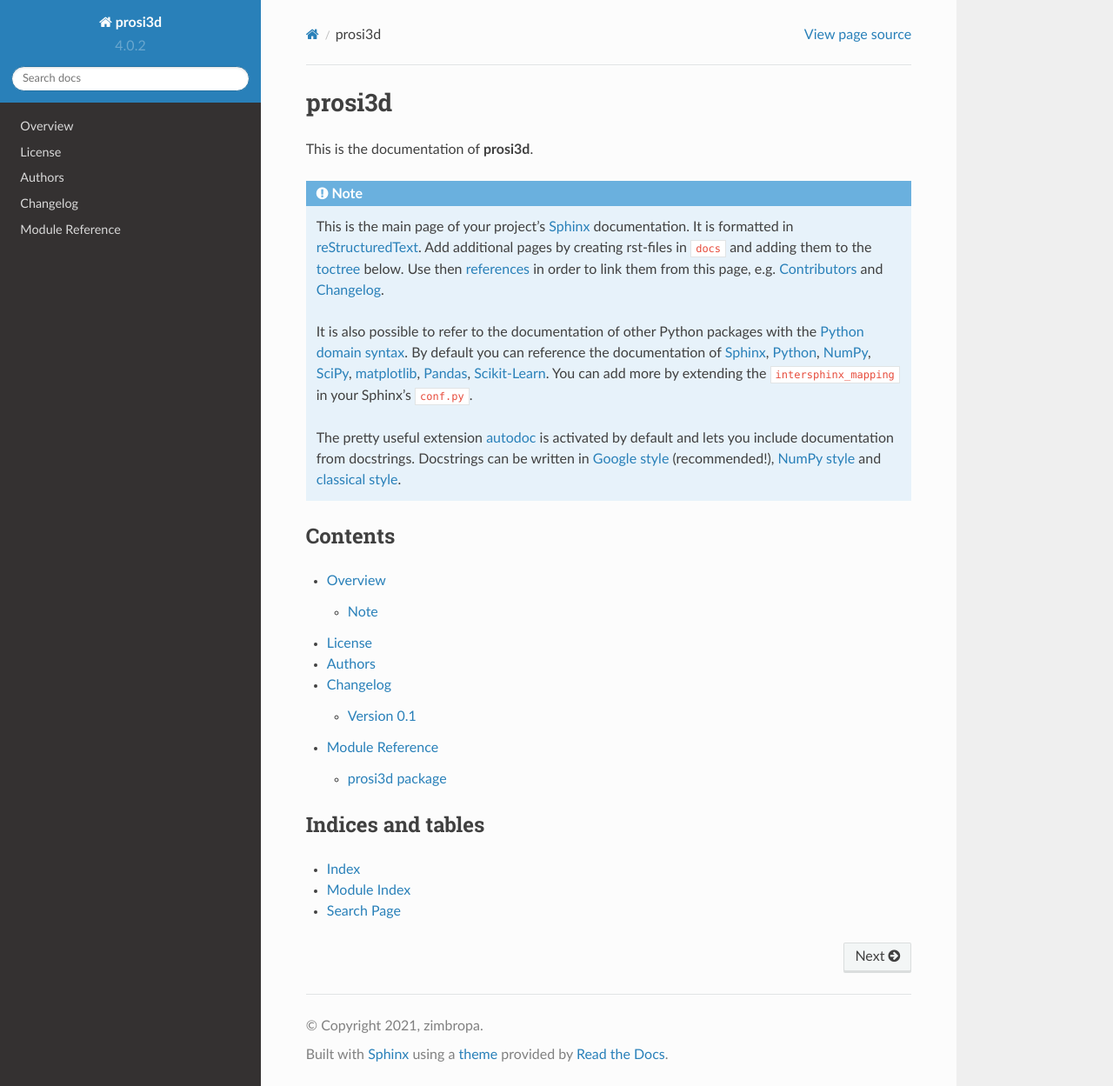
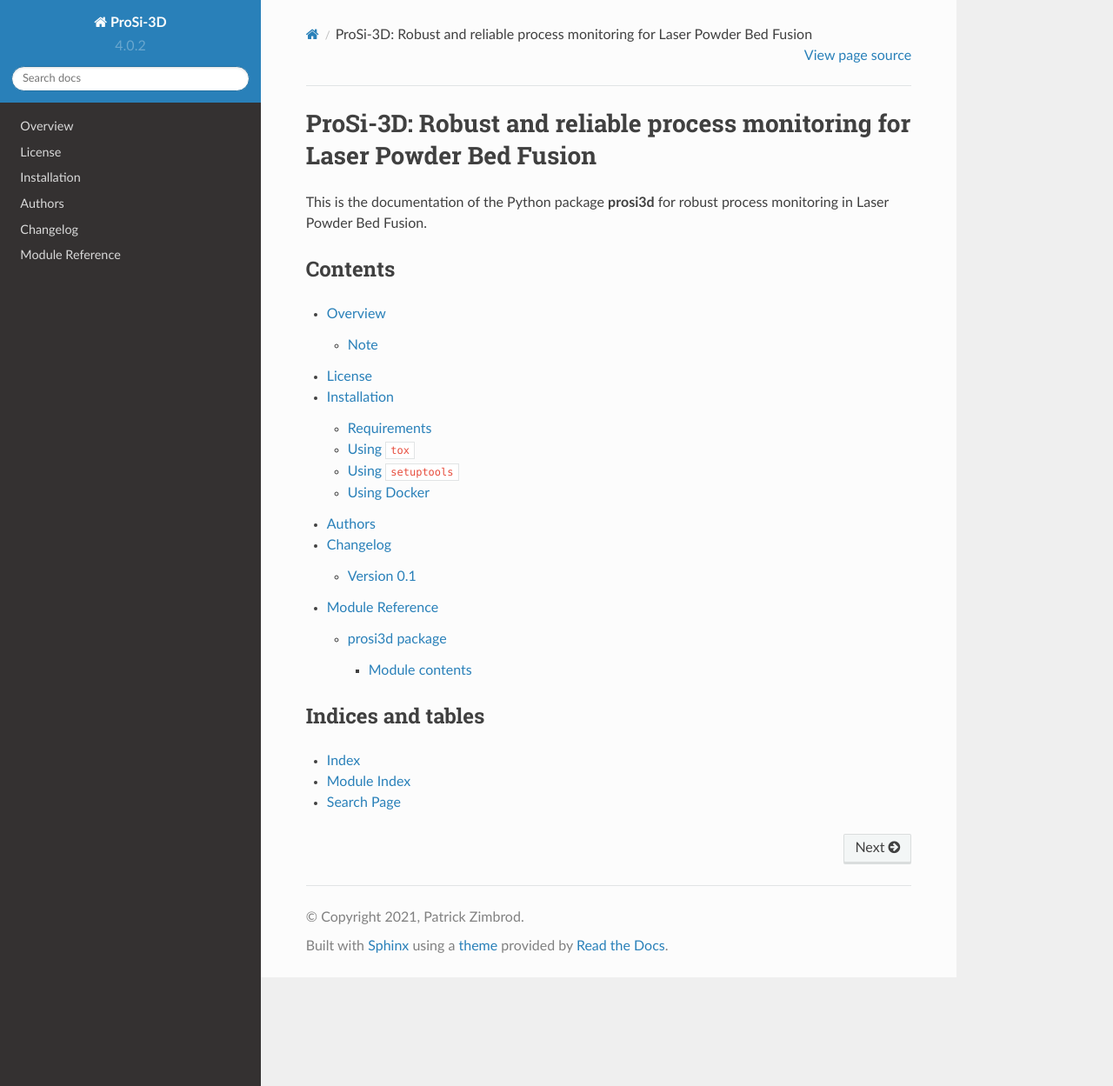
Before and after one commit to PI-UniA/prosi-3d, a Sphinx documentation site: the page built from docs/index.rst, in a window 1280 px wide and 1249 px high. Shown: the whole window at 87% size. Built offline with Sphinx 7.4.7 and the Read the Docs theme 2.0.0, drawn with Linux system fonts in a browser that asks for light colours.

Commit message:
update docs

```diff
--- a/README.rst
+++ b/README.rst
@@ -1,5 +1,5 @@
 =======
-prosi3d
+ProSi-3D: Robust and reliable process monitoring for Laser Powder Bed Fusion
 =======
 
 Dieses Repository beinhaltet den im Forschungsprojekt erarbeiteten Code sowie die Konfigurationsdateien, um diesen in einem Docker Container laufen zu lassen. Dies dient dazu, um die Paketabhängigkeiten für jede Plattform aufzulösen und auf dem Client keine Konflikte mit bestehenden Python-Installationen zu erzeugen.
--- a/docs/conf.py
+++ b/docs/conf.py
@@ -93,8 +93,8 @@
 master_doc = "index"
 
 # General information about the project.
-project = "prosi3d"
-copyright = "2021, zimbropa"
+project = "ProSi-3D"
+copyright = "2021, Patrick Zimbrod"
 
 # The version info for the project you're documenting, acts as replacement for
 # |version| and |release|, also used in various other places throughout the
--- a/docs/index.rst
+++ b/docs/index.rst
@@ -1,36 +1,18 @@
 =======
-prosi3d
+ProSi-3D: Robust and reliable process monitoring for Laser Powder Bed Fusion
 =======
 
-This is the documentation of **prosi3d**.
-
-.. note::
-
-    This is the main page of your project's `Sphinx`_ documentation.
-    It is formatted in `reStructuredText`_. Add additional pages
-    by creating rst-files in ``docs`` and adding them to the `toctree`_ below.
-    Use then `references`_ in order to link them from this page, e.g.
-    :ref:`authors` and :ref:`changes`.
-
-    It is also possible to refer to the documentation of other Python packages
-    with the `Python domain syntax`_. By default you can reference the
-    documentation of `Sphinx`_, `Python`_, `NumPy`_, `SciPy`_, `matplotlib`_,
-    `Pandas`_, `Scikit-Learn`_. You can add more by extending the
-    ``intersphinx_mapping`` in your Sphinx's ``conf.py``.
-
-    The pretty useful extension `autodoc`_ is activated by default and lets
-    you include documentation from docstrings. Docstrings can be written in
-    `Google style`_ (recommended!), `NumPy style`_ and `classical style`_.
-
+This is the documentation of the Python package **prosi3d** for robust process monitoring in Laser Powder Bed Fusion.
 
 Contents
 ========
 
 .. toctree::
-   :maxdepth: 2
+   :maxdepth: 3
 
    Overview <readme>
    License <license>
+   Installation <install>
    Authors <authors>
    Changelog <changelog>
    Module Reference <api/modules>
--- /dev/null
+++ b/docs/install.rst
@@ -0,0 +1,42 @@
+=============
+Installation
+=============
+
+
+Requirements
+-------------
+
+The package deps are all listed in a `.yml` File in the `docker-env/` directory.
+To install them using conda:
+
+::
+    conda create --name prosi3d --file docker-env/environment.yml
+
+Using ``tox``
+--------------
+
+For now, you can use the package by invoking the ``tox`` build system:
+
+::
+    tox -e build
+
+Using ``setuptools``
+---------------------
+
+Alternatively, you can use the Python package ``setuptools`` to build the local package:
+
+::
+    python setup.py develop
+
+Using Docker
+-------------
+
+Lastly, you can build and run the Docker container that comes along with the package:
+
+::
+    docker build . -t prosi3d:latest
+
+Run the container in a terminal:
+
+::
+    docker run --rm -ti prosi3d:latest
```
